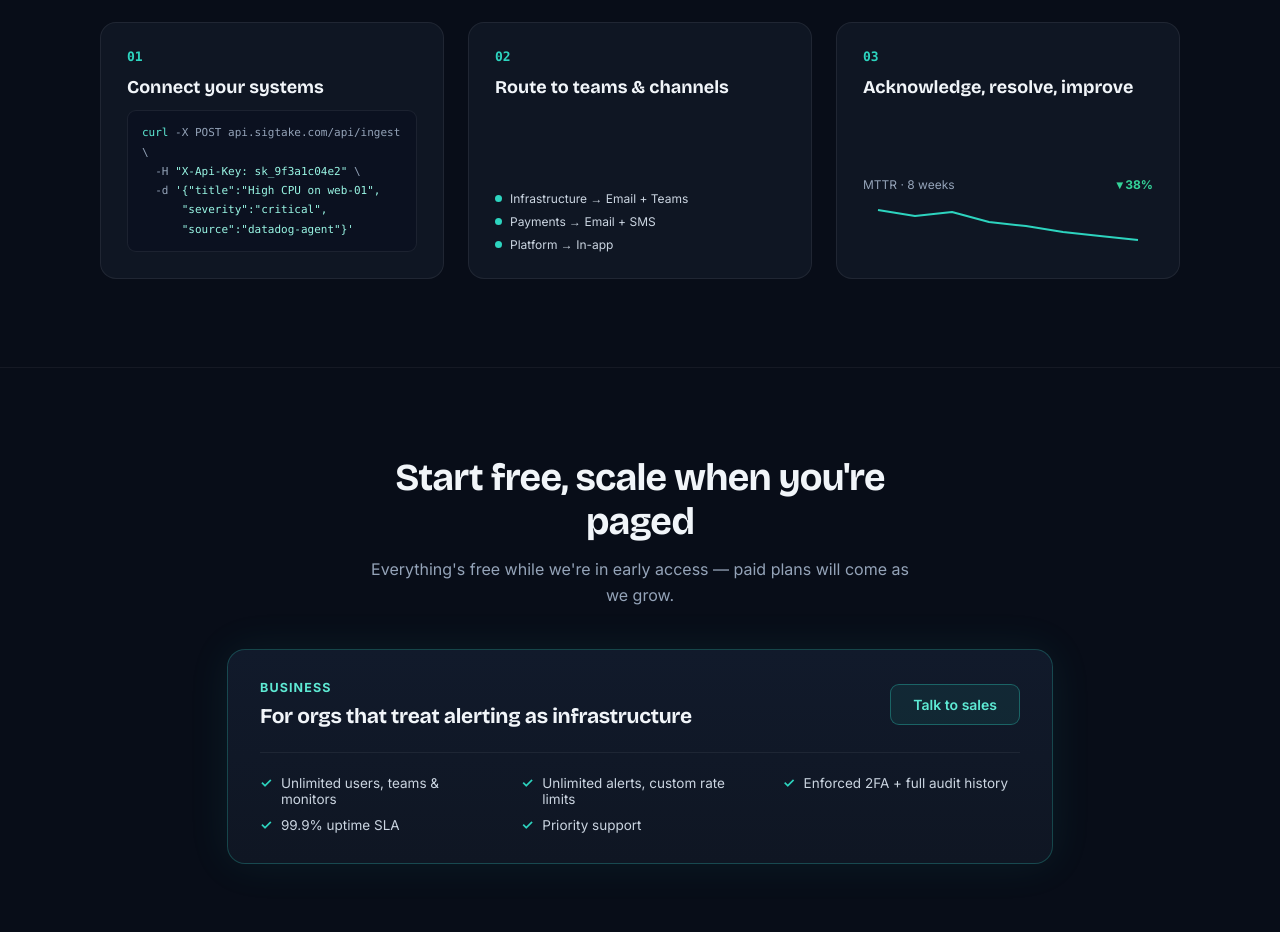
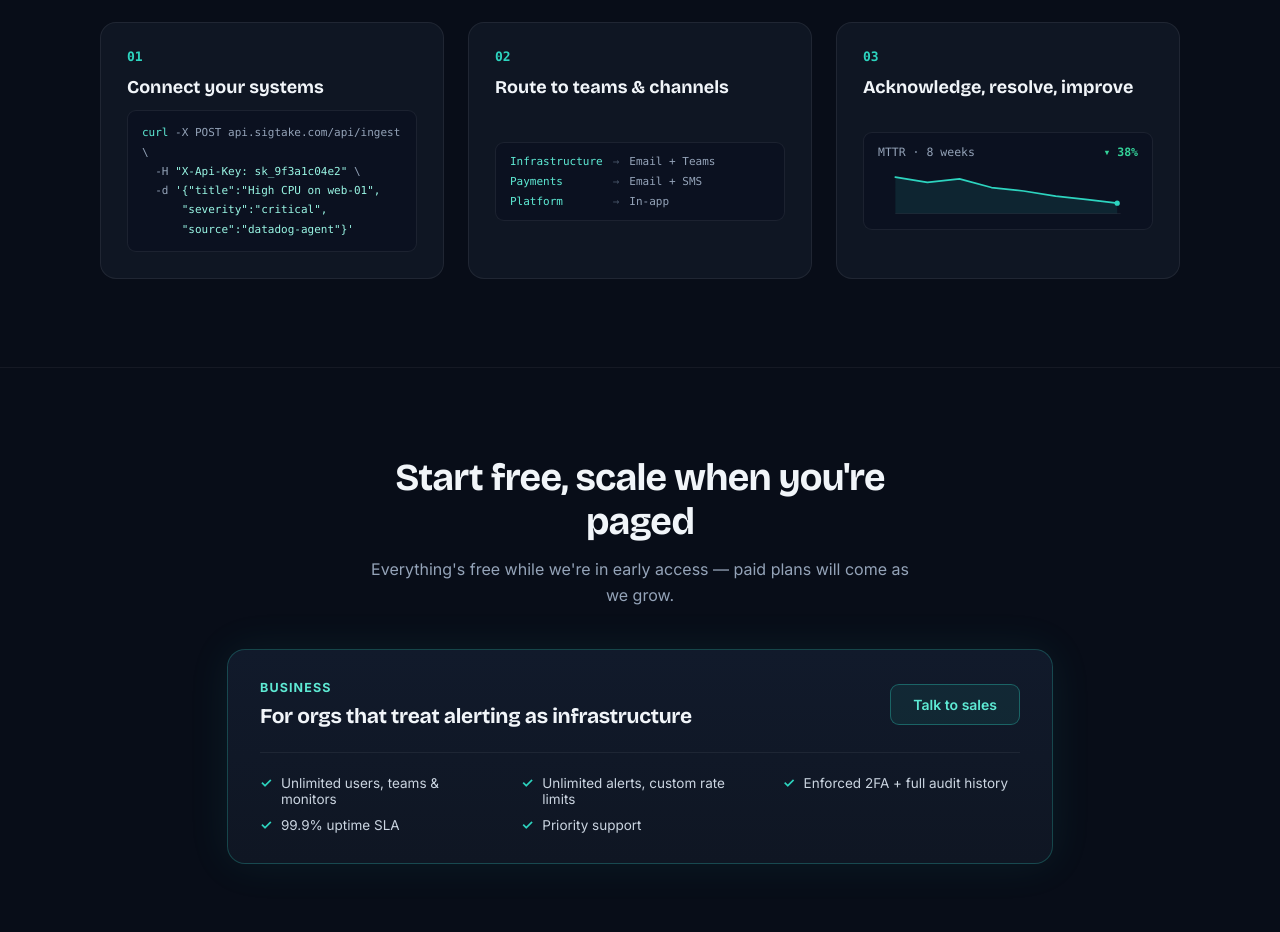
Before and after one commit to Sigtake/landing-page, a plain HTML site: page index.html in a window 1280 px wide. Shown: the part 2720-3652 px from the top of the page. Drawn offline with nearby package versions, Linux system fonts and the light colour scheme.

Commit message:
Give the three how-it-works cards a consistent panel layout

```diff
--- a/index.html
+++ b/index.html
@@ -748,8 +748,9 @@
               style="background:#0F1623;border:1px solid rgba(255,255,255,0.07);border-radius:16px;padding:26px;display:flex;flex-direction:column;gap:12px">
               <span
                 style="font-size:13px;font-weight:800;font-family:ui-monospace,Menlo,monospace;color:#2DD4BF">01</span>
-              <h3 style="margin:0;font-size:18px;font-weight:700;color:#F1F5F9">Connect your systems</h3><div
-                style="background:#0B1120;border:1px solid rgba(255,255,255,0.07);border-radius:9px;padding:12px 14px;font-family:ui-monospace,Menlo,monospace;font-size:11px;line-height:1.75;color:#94A3B8;overflow:hidden">
+              <h3 style="margin:0;font-size:18px;font-weight:700;color:#F1F5F9">Connect your systems</h3>
+              <div
+                style="margin-top:auto;margin-bottom:auto;background:#0B1120;border:1px solid rgba(255,255,255,0.07);border-radius:9px;padding:12px 14px;font-family:ui-monospace,Menlo,monospace;font-size:11px;line-height:1.75;color:#94A3B8;overflow:hidden">
                 <span style="color:#5EEAD4">curl</span> -X POST api.sigtake.com/api/ingest \<br>&nbsp;&nbsp;-H <span
                   style="color:#99F6E4">"X-Api-Key: sk_9f3a1c04e2"</span> \<br>&nbsp;&nbsp;-d <span
                   style="color:#99F6E4">'{"title":"High CPU on
@@ -762,28 +763,31 @@
               style="background:#0F1623;border:1px solid rgba(255,255,255,0.07);border-radius:16px;padding:26px;display:flex;flex-direction:column;gap:12px">
               <span
                 style="font-size:13px;font-weight:800;font-family:ui-monospace,Menlo,monospace;color:#2DD4BF">02</span>
-              <h3 style="margin:0;font-size:18px;font-weight:700;color:#F1F5F9">Route to teams &amp; channels</h3><div style="margin-top:auto;display:flex;flex-direction:column;gap:8px">
-                <div style="display:flex;align-items:center;gap:8px;font-size:12px;color:#CBD5E1"><span
-                    style="width:7px;height:7px;border-radius:50%;background:#2DD4BF"></span>Infrastructure → Email +
-                  Teams</div>
-                <div style="display:flex;align-items:center;gap:8px;font-size:12px;color:#CBD5E1"><span
-                    style="width:7px;height:7px;border-radius:50%;background:#2DD4BF"></span>Payments → Email + SMS
-                </div>
-                <div style="display:flex;align-items:center;gap:8px;font-size:12px;color:#CBD5E1"><span
-                    style="width:7px;height:7px;border-radius:50%;background:#2DD4BF"></span>Platform → In-app</div>
+              <h3 style="margin:0;font-size:18px;font-weight:700;color:#F1F5F9">Route to teams &amp; channels</h3>
+              <div
+                style="margin-top:auto;margin-bottom:auto;background:#0B1120;border:1px solid rgba(255,255,255,0.07);border-radius:9px;padding:12px 14px;display:grid;grid-template-columns:auto auto 1fr;gap:7px 10px;align-items:center;font-family:ui-monospace,Menlo,monospace;font-size:11px;color:#94A3B8">
+                <span style="color:#5EEAD4">Infrastructure</span><span style="color:#475569">→</span><span>Email + Teams</span>
+                <span style="color:#5EEAD4">Payments</span><span style="color:#475569">→</span><span>Email + SMS</span>
+                <span style="color:#5EEAD4">Platform</span><span style="color:#475569">→</span><span>In-app</span>
               </div>
             </div>
             <div class="st-reveal st-d2"
               style="background:#0F1623;border:1px solid rgba(255,255,255,0.07);border-radius:16px;padding:26px;display:flex;flex-direction:column;gap:12px">
               <span
                 style="font-size:13px;font-weight:800;font-family:ui-monospace,Menlo,monospace;color:#2DD4BF">03</span>
-              <h3 style="margin:0;font-size:18px;font-weight:700;color:#F1F5F9">Acknowledge, resolve, improve</h3><div style="margin-top:auto">
-                <div style="display:flex;justify-content:space-between;font-size:12px;color:#94A3B8;margin-bottom:4px">
-                  <span>MTTR · 8 weeks</span><span style="color:#34D399;font-weight:700">▾ 38%</span>
+              <h3 style="margin:0;font-size:18px;font-weight:700;color:#F1F5F9">Acknowledge, resolve, improve</h3>
+              <div style="margin-top:auto;margin-bottom:auto;background:#0B1120;border:1px solid rgba(255,255,255,0.07);border-radius:9px;padding:12px 14px">
+                <div
+                  style="display:flex;justify-content:space-between;align-items:baseline;font-size:11.5px;color:#94A3B8;font-family:ui-monospace,Menlo,monospace;margin-bottom:6px">
+                  <span>MTTR · 8 weeks</span><span
+                    style="color:#34D399;font-weight:700;font-variant-numeric:tabular-nums">▾ 38%</span>
                 </div>
-                <svg viewBox="0 0 260 56" style="display:block;width:100%;height:56px" aria-hidden="true">
-                  <polyline points="0,14 37,20 74,16 111,26 148,30 185,36 222,40 260,44" fill="none" stroke="#2DD4BF"
-                    stroke-width="2" stroke-linejoin="round"></polyline>
+                <svg viewBox="0 0 260 60" style="display:block;width:100%;height:52px" aria-hidden="true">
+                  <polygon points="0,14 37,20 74,16 111,26 148,30 185,36 222,40 256,44 256,56 0,56" fill="rgba(45,212,191,0.10)"></polygon>
+                  <line x1="0" y1="56" x2="260" y2="56" stroke="rgba(255,255,255,0.08)" stroke-width="1"></line>
+                  <polyline points="0,14 37,20 74,16 111,26 148,30 185,36 222,40 256,44" fill="none" stroke="#2DD4BF" stroke-width="2" stroke-linejoin="round"
+                    stroke-linecap="round"></polyline>
+                  <circle cx="256" cy="44" r="3" fill="#2DD4BF"></circle>
                 </svg>
               </div>
             </div>
```
